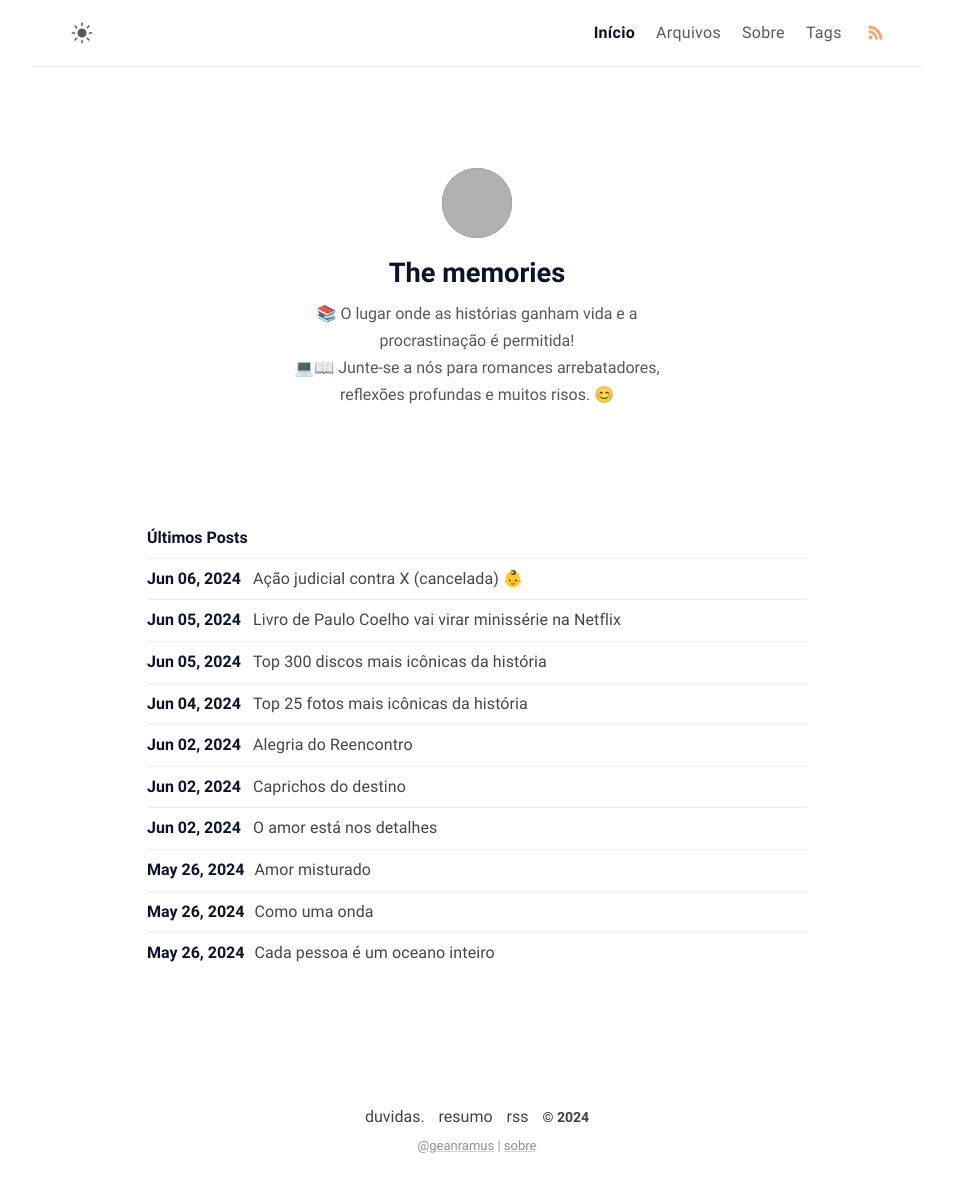
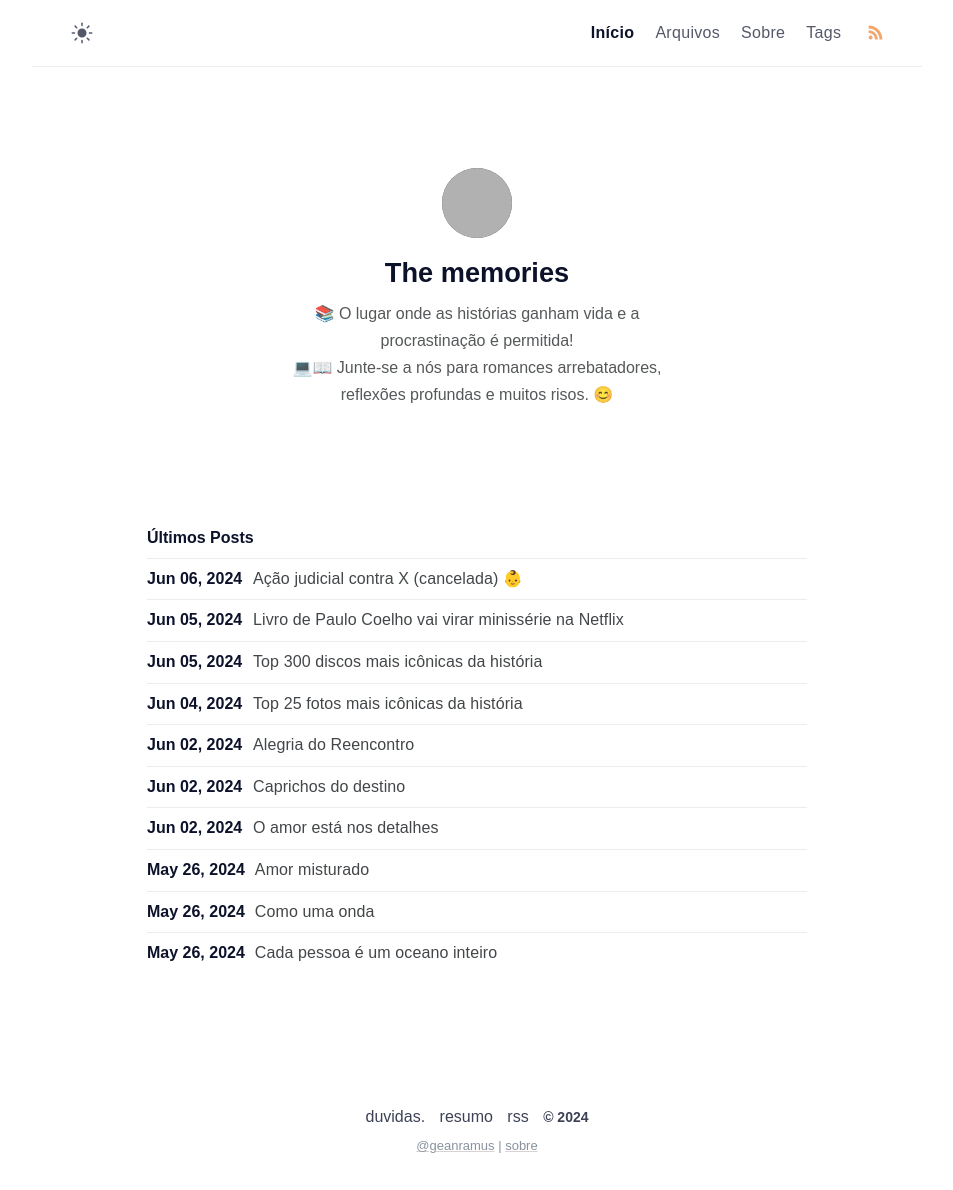
Before and after one commit to geanramos/blog-v24, a Jekyll site: the page built from index.md, in a window 1280 px wide. Shown: the whole page, without its empty margins (163-1116 px from the left). Built offline with Jekyll 4.4.1, drawn with Linux system fonts in a browser that asks for light colours; some web fonts are replaced; grey boxes are pictures that could not be loaded.

Commit message:
Update Fonts
Roboto for Poppins

```diff
--- a/_sass/klise/_fonts.scss
+++ b/_sass/klise/_fonts.scss
@@ -1,232 +1,58 @@
 @charset "utf-8";
-
-@font-face {
-  font-family: "Roboto";
-  font-style: normal;
-  font-weight: 400;
-  src: local("Roboto"), local("Roboto-Regular"),
-    url(https://fonts.gstatic.com/s/roboto/v18/KFOmCnqEu92Fr1Mu72xKOzY.woff2)
-      format("woff2");
-  unicode-range: U+0460-052F, U+1C80-1C88, U+20B4, U+2DE0-2DFF, U+A640-A69F,
-    U+FE2E-FE2F;
-}
-
-@font-face {
-  font-family: "Roboto";
-  font-style: normal;
-  font-weight: 400;
-  src: local("Roboto"), local("Roboto-Regular"),
-    url(https://fonts.gstatic.com/s/roboto/v18/KFOmCnqEu92Fr1Mu5mxKOzY.woff2)
-      format("woff2");
-  unicode-range: U+0400-045F, U+0490-0491, U+04B0-04B1, U+2116;
-}
-
-@font-face {
-  font-family: "Roboto";
-  font-style: normal;
-  font-weight: 400;
-  src: local("Roboto"), local("Roboto-Regular"),
-    url(https://fonts.gstatic.com/s/roboto/v18/KFOmCnqEu92Fr1Mu7mxKOzY.woff2)
-      format("woff2");
-  unicode-range: U+1F00-1FFF;
-}
-
-@font-face {
-  font-family: "Roboto";
-  font-style: normal;
-  font-weight: 400;
-  src: local("Roboto"), local("Roboto-Regular"),
-    url(https://fonts.gstatic.com/s/roboto/v18/KFOmCnqEu92Fr1Mu4WxKOzY.woff2)
-      format("woff2");
-  unicode-range: U+0370-03FF;
-}
-
-@font-face {
-  font-family: "Roboto";
-  font-style: normal;
-  font-weight: 400;
-  src: local("Roboto"), local("Roboto-Regular"),
-    url(https://fonts.gstatic.com/s/roboto/v18/KFOmCnqEu92Fr1Mu7WxKOzY.woff2)
-      format("woff2");
-  unicode-range: U+0102-0103, U+0110-0111, U+1EA0-1EF9, U+20AB;
-}
-
-@font-face {
-  font-family: "Roboto";
-  font-style: normal;
-  font-weight: 400;
-  src: local("Roboto"), local("Roboto-Regular"),
-    url(https://fonts.gstatic.com/s/roboto/v18/KFOmCnqEu92Fr1Mu7GxKOzY.woff2)
-      format("woff2");
-  unicode-range: U+0100-024F, U+0259, U+1E00-1EFF, U+2020, U+20A0-20AB,
-    U+20AD-20CF, U+2113, U+2C60-2C7F, U+A720-A7FF;
-}
-
-@font-face {
-  font-family: "Roboto";
-  font-style: normal;
-  font-weight: 400;
-  src: local("Roboto"), local("Roboto-Regular"),
-    url(https://fonts.gstatic.com/s/roboto/v18/KFOmCnqEu92Fr1Mu4mxK.woff2)
-      format("woff2");
-  unicode-range: U+0000-00FF, U+0131, U+0152-0153, U+02BB-02BC, U+02C6, U+02DA,
-    U+02DC, U+2000-206F, U+2074, U+20AC, U+2122, U+2191, U+2193, U+2212, U+2215,
-    U+FEFF, U+FFFD;
-}
-
-@font-face {
-  font-family: "Roboto";
-  font-style: normal;
-  font-weight: 700;
-  src: local("Roboto Bold"), local("Roboto-Bold"),
-    url(https://fonts.gstatic.com/s/roboto/v18/KFOlCnqEu92Fr1MmWUlfCRc4EsA.woff2)
-      format("woff2");
-  unicode-range: U+0460-052F, U+1C80-1C88, U+20B4, U+2DE0-2DFF, U+A640-A69F,
-    U+FE2E-FE2F;
-}
-
-@font-face {
-  font-family: "Roboto";
-  font-style: normal;
-  font-weight: 700;
-  src: local("Roboto Bold"), local("Roboto-Bold"),
-    url(https://fonts.gstatic.com/s/roboto/v18/KFOlCnqEu92Fr1MmWUlfABc4EsA.woff2)
-      format("woff2");
-  unicode-range: U+0400-045F, U+0490-0491, U+04B0-04B1, U+2116;
-}
-
-@font-face {
-  font-family: "Roboto";
-  font-style: normal;
-  font-weight: 700;
-  src: local("Roboto Bold"), local("Roboto-Bold"),
-    url(https://fonts.gstatic.com/s/roboto/v18/KFOlCnqEu92Fr1MmWUlfCBc4EsA.woff2)
-      format("woff2");
-  unicode-range: U+1F00-1FFF;
-}
-
-@font-face {
-  font-family: "Roboto";
-  font-style: normal;
-  font-weight: 700;
-  src: local("Roboto Bold"), local("Roboto-Bold"),
-    url(https://fonts.gstatic.com/s/roboto/v18/KFOlCnqEu92Fr1MmWUlfBxc4EsA.woff2)
-      format("woff2");
-  unicode-range: U+0370-03FF;
-}
-
-@font-face {
-  font-family: "Roboto";
-  font-style: normal;
-  font-weight: 700;
-  src: local("Roboto Bold"), local("Roboto-Bold"),
-    url(https://fonts.gstatic.com/s/roboto/v18/KFOlCnqEu92Fr1MmWUlfCxc4EsA.woff2)
-      format("woff2");
-  unicode-range: U+0102-0103, U+0110-0111, U+1EA0-1EF9, U+20AB;
-}
-
-@font-face {
-  font-family: "Roboto";
-  font-style: normal;
-  font-weight: 700;
-  src: local("Roboto Bold"), local("Roboto-Bold"),
-    url(https://fonts.gstatic.com/s/roboto/v18/KFOlCnqEu92Fr1MmWUlfChc4EsA.woff2)
-      format("woff2");
-  unicode-range: U+0100-024F, U+0259, U+1E00-1EFF, U+2020, U+20A0-20AB,
-    U+20AD-20CF, U+2113, U+2C60-2C7F, U+A720-A7FF;
-}
-
-@font-face {
-  font-family: "Roboto";
-  font-style: normal;
-  font-weight: 700;
-  src: local("Roboto Bold"), local("Roboto-Bold"),
-    url(https://fonts.gstatic.com/s/roboto/v18/KFOlCnqEu92Fr1MmWUlfBBc4.woff2)
-      format("woff2");
-  unicode-range: U+0000-00FF, U+0131, U+0152-0153, U+02BB-02BC, U+02C6, U+02DA,
-    U+02DC, U+2000-206F, U+2074, U+20AC, U+2122, U+2191, U+2193, U+2212, U+2215,
-    U+FEFF, U+FFFD;
-}
-
-/* cyrillic-ext */
-@font-face {
-  font-family: "Roboto";
-  font-style: normal;
-  font-weight: 300;
-  src: local("Roboto Light"), local("Roboto-Light"),
-    url(https://fonts.gstatic.com/s/roboto/v18/KFOlCnqEu92Fr1MmSU5fCRc4EsA.woff2)
-      format("woff2");
-  unicode-range: U+0460-052F, U+1C80-1C88, U+20B4, U+2DE0-2DFF, U+A640-A69F,
-    U+FE2E-FE2F;
-}
-
-/* cyrillic */
-@font-face {
-  font-family: "Roboto";
-  font-style: normal;
-  font-weight: 300;
-  src: local("Roboto Light"), local("Roboto-Light"),
-    url(https://fonts.gstatic.com/s/roboto/v18/KFOlCnqEu92Fr1MmSU5fABc4EsA.woff2)
-      format("woff2");
-  unicode-range: U+0400-045F, U+0490-0491, U+04B0-04B1, U+2116;
-}
-
-/* greek-ext */
-@font-face {
-  font-family: "Roboto";
-  font-style: normal;
-  font-weight: 300;
-  src: local("Roboto Light"), local("Roboto-Light"),
-    url(https://fonts.gstatic.com/s/roboto/v18/KFOlCnqEu92Fr1MmSU5fCBc4EsA.woff2)
-      format("woff2");
-  unicode-range: U+1F00-1FFF;
-}
-
-/* greek */
-@font-face {
-  font-family: "Roboto";
-  font-style: normal;
-  font-weight: 300;
-  src: local("Roboto Light"), local("Roboto-Light"),
-    url(https://fonts.gstatic.com/s/roboto/v18/KFOlCnqEu92Fr1MmSU5fBxc4EsA.woff2)
-      format("woff2");
-  unicode-range: U+0370-03FF;
-}
-
-/* vietnamese */
-@font-face {
-  font-family: "Roboto";
-  font-style: normal;
-  font-weight: 300;
-  src: local("Roboto Light"), local("Roboto-Light"),
-    url(https://fonts.gstatic.com/s/roboto/v18/KFOlCnqEu92Fr1MmSU5fCxc4EsA.woff2)
-      format("woff2");
-  unicode-range: U+0102-0103, U+0110-0111, U+1EA0-1EF9, U+20AB;
-}
 
 /* latin-ext */
 @font-face {
-  font-family: "Roboto";
+  font-family: 'Poppins';
   font-style: normal;
   font-weight: 300;
-  src: local("Roboto Light"), local("Roboto-Light"),
-    url(https://fonts.gstatic.com/s/roboto/v18/KFOlCnqEu92Fr1MmSU5fChc4EsA.woff2)
-      format("woff2");
-  unicode-range: U+0100-024F, U+0259, U+1E00-1EFF, U+2020, U+20A0-20AB,
-    U+20AD-20CF, U+2113, U+2C60-2C7F, U+A720-A7FF;
+  font-display: swap;
+  src: url(https://fonts.gstatic.com/s/poppins/v21/pxiByp8kv8JHgFVrLDz8Z1JlFc-K.woff2) format('woff2');
+  unicode-range: U+0100-02AF, U+0304, U+0308, U+0329, U+1E00-1E9F, U+1EF2-1EFF, U+2020, U+20A0-20AB, U+20AD-20C0, U+2113, U+2C60-2C7F, U+A720-A7FF;
 }
-
 /* latin */
 @font-face {
-  font-family: "Roboto";
+  font-family: 'Poppins';
   font-style: normal;
   font-weight: 300;
-  src: local("Roboto Light"), local("Roboto-Light"),
-    url(https://fonts.gstatic.com/s/roboto/v18/KFOlCnqEu92Fr1MmSU5fBBc4.woff2)
-      format("woff2");
-  unicode-range: U+0000-00FF, U+0131, U+0152-0153, U+02BB-02BC, U+02C6, U+02DA,
-    U+02DC, U+2000-206F, U+2074, U+20AC, U+2122, U+2191, U+2193, U+2212, U+2215,
-    U+FEFF, U+FFFD;
+  font-display: swap;
+  src: url(https://fonts.gstatic.com/s/poppins/v21/pxiByp8kv8JHgFVrLDz8Z1xlFQ.woff2) format('woff2');
+  unicode-range: U+0000-00FF, U+0131, U+0152-0153, U+02BB-02BC, U+02C6, U+02DA, U+02DC, U+0304, U+0308, U+0329, U+2000-206F, U+2074, U+20AC, U+2122, U+2191, U+2193, U+2212, U+2215, U+FEFF, U+FFFD;
+}
+/* latin-ext */
+@font-face {
+  font-family: 'Poppins';
+  font-style: normal;
+  font-weight: 400;
+  font-display: swap;
+  src: url(https://fonts.gstatic.com/s/poppins/v21/pxiEyp8kv8JHgFVrJJnecmNE.woff2) format('woff2');
+  unicode-range: U+0100-02AF, U+0304, U+0308, U+0329, U+1E00-1E9F, U+1EF2-1EFF, U+2020, U+20A0-20AB, U+20AD-20C0, U+2113, U+2C60-2C7F, U+A720-A7FF;
+}
+/* latin */
+@font-face {
+  font-family: 'Poppins';
+  font-style: normal;
+  font-weight: 400;
+  font-display: swap;
+  src: url(https://fonts.gstatic.com/s/poppins/v21/pxiEyp8kv8JHgFVrJJfecg.woff2) format('woff2');
+  unicode-range: U+0000-00FF, U+0131, U+0152-0153, U+02BB-02BC, U+02C6, U+02DA, U+02DC, U+0304, U+0308, U+0329, U+2000-206F, U+2074, U+20AC, U+2122, U+2191, U+2193, U+2212, U+2215, U+FEFF, U+FFFD;
+}
+/* latin-ext */
+@font-face {
+  font-family: 'Poppins';
+  font-style: normal;
+  font-weight: 700;
+  font-display: swap;
+  src: url(https://fonts.gstatic.com/s/poppins/v21/pxiByp8kv8JHgFVrLCz7Z1JlFc-K.woff2) format('woff2');
+  unicode-range: U+0100-02AF, U+0304, U+0308, U+0329, U+1E00-1E9F, U+1EF2-1EFF, U+2020, U+20A0-20AB, U+20AD-20C0, U+2113, U+2C60-2C7F, U+A720-A7FF;
+}
+/* latin */
+@font-face {
+  font-family: 'Poppins';
+  font-style: normal;
+  font-weight: 700;
+  font-display: swap;
+  src: url(https://fonts.gstatic.com/s/poppins/v21/pxiByp8kv8JHgFVrLCz7Z1xlFQ.woff2) format('woff2');
+  unicode-range: U+0000-00FF, U+0131, U+0152-0153, U+02BB-02BC, U+02C6, U+02DA, U+02DC, U+0304, U+0308, U+0329, U+2000-206F, U+2074, U+20AC, U+2122, U+2191, U+2193, U+2212, U+2215, U+FEFF, U+FFFD;
 }
 
 /* cyrillic-ext */
--- a/_sass/main.scss
+++ b/_sass/main.scss
@@ -1,5 +1,5 @@
 // Fonts preferences
-$sans-family: Roboto, sans-serif;
+$sans-family: Poppins, sans-serif;
 $mono-family: Consolas, monospace;
 $base-font-size: 16px;
 $medium-font-size: $base-font-size * 0.938;
```
